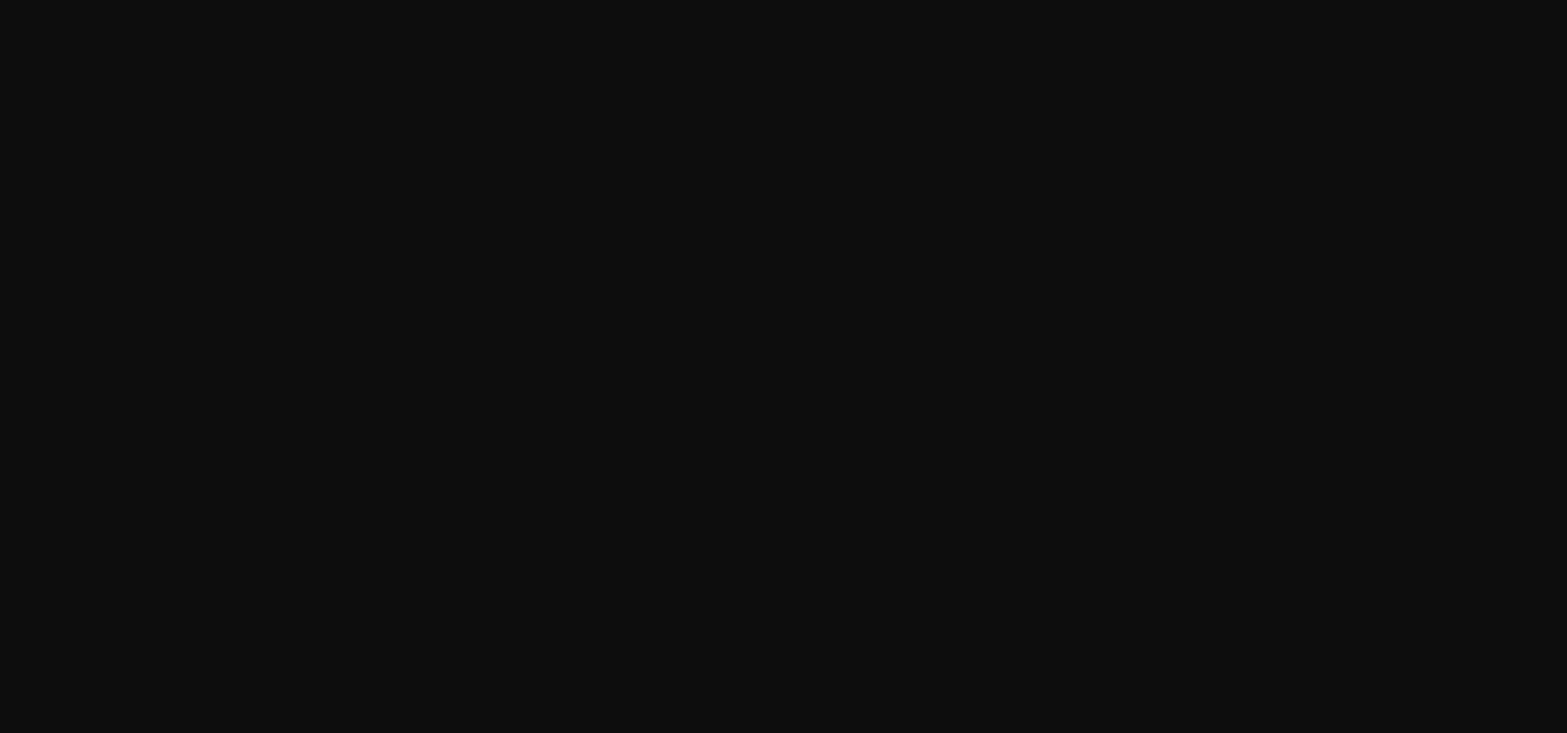
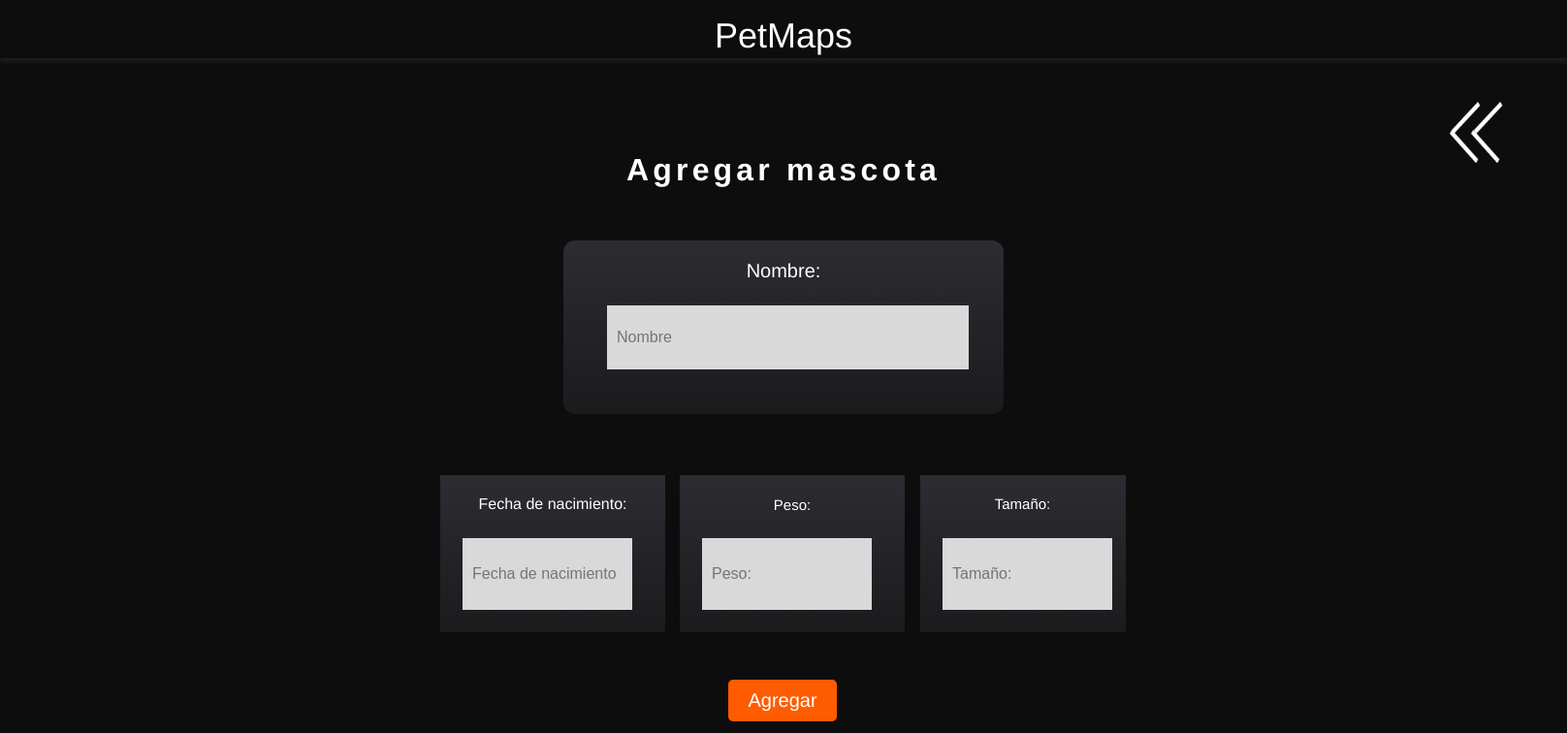
Before and after one commit to MrYen2-0/VistasPetmap, a React (Create React App) app: page /agregarmas in a window 1280 px wide. Before the commit this address had no page. Shown: the top 756 px of the page at 97% size, 1616 px wide, since content can reach past the window. Built offline with nearby package versions, Linux system fonts and the light colour scheme.

Commit message:
BUGS ARREGLADOS

```diff
--- a/src/App.js
+++ b/src/App.js
@@ -5,6 +5,7 @@ import Register from './views/Registro';
 import Restaurar from './views/Restaurar';
 import Inicio from './views/Inicio';
 import Mascotas from './views/Mascotas';
+import Agregarmas from './views/Agregarmas';
 
 import './assets/styles/App.css';
 
@@ -18,6 +19,7 @@ function App() {
           <Route path="/restaurar" element={<Restaurar />} />
           <Route path="/inicio" element={<Inicio />} />
           <Route path="/mascotas" element={<Mascotas />} />
+          <Route path="/agregarmas" element={<Agregarmas />} />
 
         </Routes>
       </div>
--- /dev/null
+++ b/src/assets/styles/AgregarM.css
@@ -0,0 +1,281 @@
+.agregar-m {
+    background-color: #0d0d0d;
+    display: flex;
+    flex-direction: row;
+    justify-content: center;
+    width: 100%;
+  }
+
+  .agregar-m .div {
+    background-color: #0d0d0d;
+    height: 874px;
+    position: relative;
+    width: 1616px;
+  }
+
+  .agregar-m .overlap {
+    height: 54px;
+    left: 0;
+    position: absolute;
+    top: 6px;
+    width: 1616px;
+  }
+
+  .agregar-m .rectangle {
+    background-color: #0d0d0d;
+    box-shadow: 0px 4px 4px #4f4f4f40;
+    height: 53px;
+    left: 0;
+    position: absolute;
+    top: 1px;
+    width: 1616px;
+  }
+
+  .agregar-m .text-wrapper {
+    color: #ffffff;
+  font-family: "Inter-Regular", Helvetica;
+  font-size: 36px;
+  font-weight: 400;
+  text-align: center;
+  position: absolute;
+  top: 10px;
+  width: 100%;
+  }
+
+  .agregar-m .arrows {
+    height: 59px;
+    left: 1497px;
+    position: absolute;
+    top: 105px;
+    width: 50px;
+  }
+
+  .agregar-m .overlap-group {
+    height: 63px;
+    left: -2px;
+    position: relative;
+    width: 55px;
+  }
+
+  .agregar-m .lines {
+    height: 33px;
+  left: 2px;
+  position: absolute;
+  top: 0;
+  width: 30px;
+  }
+
+  .lines-2 {
+    height: 34px;
+    left: 0;
+    position: absolute;
+    top: 29px;
+    width: 30px;
+  }
+
+    .lines-3 {
+    height: 33px;
+    left: 25px;
+    position: absolute;
+    top: 0;
+    width: 30px;
+  }
+
+  .lines-4 {
+    height: 34px;
+    left: 22px;
+    position: absolute;
+    top: 29px;
+    width: 30px;
+  }
+
+  .agregar-m .agregar {
+    background-color: #0d0d0d;
+    border-radius: 12px;
+    height: 360px;
+    left: 488px;
+    overflow: hidden;
+    position: absolute;
+    top: 105px;
+    width: 640px;
+  }
+
+  .agregar-m .text-wrapper-2 {
+    color: #ffffff;
+    font-family: "Inter-SemiBold", Helvetica;
+    font-size: 32px;
+    font-weight: 600;
+    left: 152px;
+    letter-spacing: 4.16px;
+    line-height: 39px;
+    position: absolute;
+    top: 51px;
+    width: 336px;
+  }
+
+  .agregar-m .overlap-2 {
+    background: linear-gradient(180deg, rgba(54, 55, 62, 0.75) 0%, rgba(54, 55, 62, 0.34) 100%);
+    border-radius: 12px;
+    height: 179px;
+    left: 93px;
+    position: absolute;
+    top: 143px;
+    width: 454px;
+  }
+
+  .agregar-m .rectangle-2 {
+    background-color: #d9d9d9;
+    height: 46px;
+    left: 45px;
+    position: absolute;
+    top: 67px;
+    width: 353px;
+  }
+
+  .agregar-m .text-wrapper-3 {
+    color: #ffffff;
+    font-family: "Inter-Medium", Helvetica;
+    font-size: 20px;
+    font-weight: 500;
+    left: 164px;
+    letter-spacing: 0;
+    line-height: normal;
+    position: absolute;
+    text-align: center;
+    top: 20px;
+    white-space: nowrap;
+    width: 126px;
+  }
+
+  .agregar-m .especificaciones {
+    background-color: #0d0d0d;
+    height: 311px;
+    left: 454px;
+    overflow: hidden;
+    position: absolute;
+    top: 490px;
+    width: 707px;
+  }
+
+  .agregar-m .group {
+    height: 162px;
+    left: 0;
+    position: absolute;
+    top: 0;
+    width: 214px;
+  }
+
+  .agregar-m .overlap-group-2 {
+    background: linear-gradient(180deg, rgba(54, 55, 62, 0.75) 0%, rgba(54, 55, 62, 0.34) 100%);
+    background-size: 100% 100%;
+    height: 162px;
+    position: relative;
+    width: 232px;
+  }
+
+  .agregar-m .rectangle-3 {
+    background-color: #d9d9d9;
+    height: 54px;
+    left: 23px;
+    position: absolute;
+    top: 65px;
+    width: 155px;
+  }
+
+  .agregar-m .text-wrapper-4 {
+    color: #ffffff;
+    font-family: "Inter-Medium", Helvetica;
+    font-size: 16px;
+    font-weight: 500;
+    left: 19px;
+    letter-spacing: 0;
+    line-height: normal;
+    position: absolute;
+    top: 21px;
+    width: 194px;
+  }
+
+  .agregar-m .div-wrapper {
+    height: 55px;
+    left: 275px;
+    position: absolute;
+    top: 211px;
+    width: 156px;
+  }
+
+  .agregar-m .text-wrapper-5 {
+    color: #000000;
+    font-family: "Inter-Medium", Helvetica;
+    font-size: 24px;
+    font-weight: 500;
+    left: 31px;
+    letter-spacing: 0;
+    line-height: normal;
+    position: absolute;
+    top: 12px;
+    width: 94px;
+  }
+
+  .agregar-m .overlap-wrapper {
+    height: 162px;
+    left: 247px;
+    position: absolute;
+    top: 0;
+    width: 214px;
+  }
+
+  .agregar-m .text-wrapper-6 {
+    color: #ffffff;
+    font-family: "Inter-Medium", Helvetica;
+    font-size: 15px;
+    font-weight: 500;
+    left: 92px;
+    letter-spacing: 0;
+    line-height: normal;
+    position: absolute;
+    top: 22px;
+    white-space: nowrap;
+    width: 48px;
+  }
+
+  .agregar-m .overlap-group-wrapper {
+    height: 162px;
+    left: 495px;
+    position: absolute;
+    top: 0;
+    width: 214px;
+  }
+
+  .agregar-m .text-wrapper-7 {
+    color: #ffffff;
+    font-family: "Inter-Medium", Helvetica;
+    font-size: 15px;
+    font-weight: 500;
+    left: 72px;
+    letter-spacing: 0;
+    line-height: normal;
+    position: absolute;
+    top: 21px;
+    width: 67px;
+  }
+
+  .button {
+    background-color: #ff5b00;
+    color: #ffffff;
+    font-family: "Inter-Medium", Helvetica;
+    font-size: 20px;
+    font-weight: 500;
+    padding: 10px 20px;
+    border: none;
+    border-radius: 5px;
+    cursor: pointer;
+  }
+
+  .input-text {
+    width: 100%;
+    height: 100%;
+    border: none;
+    outline: none;
+    padding: 10px;
+    font-size: 16px;
+  }
--- a/src/assets/styles/Mascotas.css
+++ b/src/assets/styles/Mascotas.css
@@ -47,12 +47,26 @@
   width: 236px;
 }
 
+.temp-screen .vector,
+.temp-screen .vector-2,
+.temp-screen .vector-3 {
+  height: 100px;
+  position: absolute;
+  top: 398px; /* Ajusta esto según sea necesario */
+  width: 90px;
+}
+
 .temp-screen .vector {
-    height: 100px;
-    left: 0;
-    position: absolute;
-    top: 0;
-    width: 90px;
+  left: 800px;
+  top: 447px;
+}
+
+.temp-screen .vector-2 {
+  left: 250px;
+}
+
+.temp-screen .vector-3 {
+  left: 1230px;
 }
 
 .temp-screen .img {
@@ -65,13 +79,15 @@
 
 .temp-screen .group {
   height: 167px;
-    left: -120px;
   position: absolute;
-    top: 159px;
-    width: 170px;
+  bottom: 20px; /* Espacio desde el fondo de la página */
+  left: 50%;
+  transform: translateX(-50%); /* Centra horizontalmente */
 }
 
-  .temp-screen .frame {
+.temp-screen .frame,
+.temp-screen .frame-2,
+.temp-screen .frame-3 {
   align-items: flex-start;
   background: linear-gradient(180deg, rgba(54, 55, 62, 0.75) 0%, rgba(54, 55, 62, 0.34) 100%);
   border-radius: 8px;
@@ -80,11 +96,22 @@
   gap: 10px;
   height: 122px;
   justify-content: center;
-    left: 648px;
   padding: 16px;
   position: absolute;
   top: 234px;
   width: 230px;
+}
+
+.temp-screen .frame {
+  left: 648px;
+}
+
+.temp-screen .frame-2 {
+  left: 224px;
+}
+
+.temp-screen .frame-3 {
+  left: 1142px;
 }
 
 .temp-screen .text-wrapper-2 {
@@ -107,46 +134,6 @@
   line-height: normal;
   position: relative;
   width: 84px;
-  }
-
-  .temp-screen .frame-2 {
-    align-items: flex-start;
-    background: linear-gradient(180deg, rgba(54, 55, 62, 0.75) 0%, rgba(54, 55, 62, 0.34) 100%);
-    border-radius: 8px;
-    display: flex;
-    flex-direction: column;
-    gap: 10px;
-    height: 122px;
-    justify-content: center;
-    left: 224px;
-    padding: 16px;
-    position: absolute;
-    top: 230px;
-    width: 230px;
-  }
-
-  .temp-screen .vector-2 {
-    height: 100px;
-    left: -500px;
-    position: absolute;
-    top: -50px;
-    width: 90px;
-  }
-
-  .temp-screen .frame-3 {
-    align-items: flex-start;
-    background: linear-gradient(180deg, rgba(54, 55, 62, 0.75) 0%, rgba(54, 55, 62, 0.34) 100%);
-    border-radius: 8px;
-    display: flex;
-    flex-direction: column;
-    gap: 10px;
-    height: 122px;
-    justify-content: center;
-    left: 1142px;
-    padding: 16px;
-    position: absolute;
-    top: 234px;
-    width: 230px;
 }
 
 .temp-screen .text-wrapper-4 {
--- /dev/null
+++ b/src/views/Agregarmas.js
@@ -0,0 +1,59 @@
+import React from "react";
+import "../assets/styles/AgregarM.css";
+
+export const Agregarmas = () => {
+  const goBack = () => {
+    window.history.back();
+  };
+
+  return (
+    <div className="agregar-m">
+      <div className="div">
+        <div className="overlap">
+          <div className="rectangle" />
+          <div className="text-wrapper">PetMaps</div>
+        </div>
+        <div className="arrows" onClick={goBack}>
+          <div className="overlap-group">
+            <img className="lines" alt="Lines" src="line 1.png" />
+            <img className="lines-2" alt="Lines" src="line 2.png" />
+            <img className="lines-3" alt="Lines" src="line 1.png" />
+            <img className="lines-4" alt="Lines" src="line 2.png" />
+          </div>
+        </div>
+        <div className="agregar">
+          <div className="text-wrapper-2">Agregar mascota</div>
+          <div className="overlap-2">
+            <div className="text-wrapper-3">Nombre:</div>
+            <input className="rectangle-2 input-text" type="text" placeholder="Nombre" />
+          </div>
+        </div>
+        <div className="especificaciones">
+          <div className="group">
+            <div className="overlap-group-2">
+              <div className="text-wrapper-4">Fecha de nacimiento:</div>
+              <input className="rectangle-3 input-text" type="text" placeholder="Fecha de nacimiento" />
+            </div>
+          </div>
+          <div className="div-wrapper">
+            <button className="button">Agregar</button>
+          </div>
+          <div className="overlap-wrapper">
+            <div className="overlap-group-2">
+              <div className="text-wrapper-6">Peso:</div>
+              <input className="rectangle-3 input-text" type="text" placeholder="Peso:" />
+            </div>
+          </div>
+          <div className="overlap-group-wrapper">
+            <div className="overlap-group-2">
+              <div className="text-wrapper-7">Tamaño:</div>
+              <input className="rectangle-3 input-text" type="text" placeholder="Tamaño:" />
+            </div>
+          </div>
+        </div>
+      </div>
+    </div>
+  );
+};
+
+export default Agregarmas;
--- a/src/views/Mascotas.js
+++ b/src/views/Mascotas.js
@@ -1,7 +1,12 @@
 import React from "react";
 import "../assets/styles/Mascotas.css";
+import { Link } from "react-router-dom";
 
 export const Mascotas = () => {
+  const goBack = () => {
+    window.history.back();
+  };
+
   return (
     <div className="temp-screen">
       <div className="div">
@@ -9,10 +14,10 @@ export const Mascotas = () => {
           <div className="rectangle" />
           <div className="text-wrapper">PetMaps</div>
           <img className="vector" alt="Vector" src="vector.png" />
-          <img className="img" alt="Vector" src="vector.png" />
         </div>
-        <img className="group" alt="Group" src="Group 6.png" />
-        <div className="frame">
+        <Link to="/agregarmas">
+          <img className="group" alt="Group" src="Group 6.png" />
+        </Link>        <div className="frame">
           <div className="text-wrapper-2">1 año</div>
           <div className="text-wrapper-3">Kirby</div>
         </div>
@@ -25,8 +30,9 @@ export const Mascotas = () => {
           <div className="text-wrapper-2">2 año</div>
           <div className="text-wrapper-3">Kirara</div>
         </div>
+        <img className="vector-3" alt="Vector" src="Vector.png" />
         <div className="text-wrapper-4">Todas mis mascotas</div>
-        <div className="arrows">
+        <div className="arrows" onClick={goBack}>
           <div className="overlap-group">
             <img className="line" alt="Line" src="line 1.png" />
             <img className="line-2" alt="Line" src="line 2.png" />
```
Lines whose indentation alone changed are shown as unchanged.
